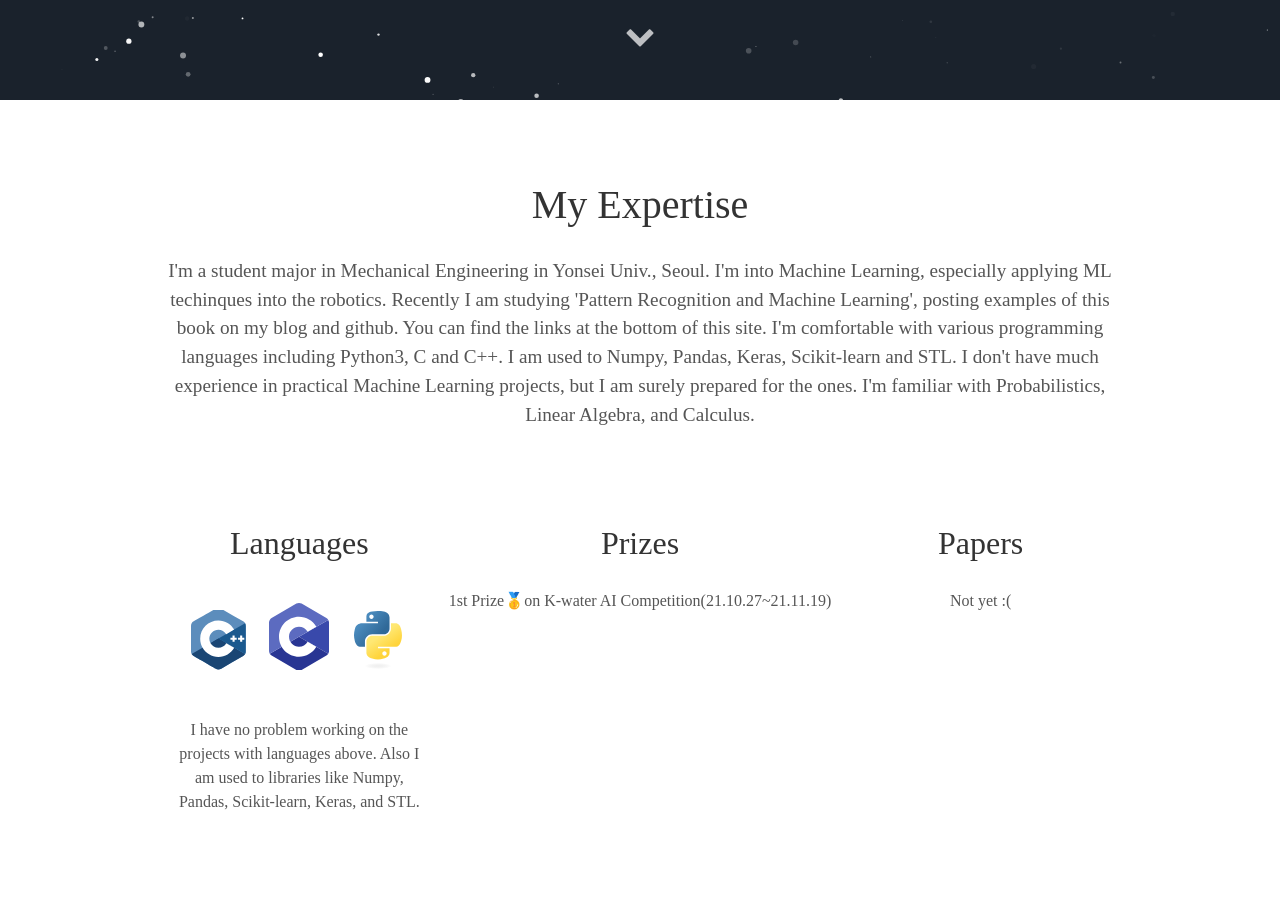
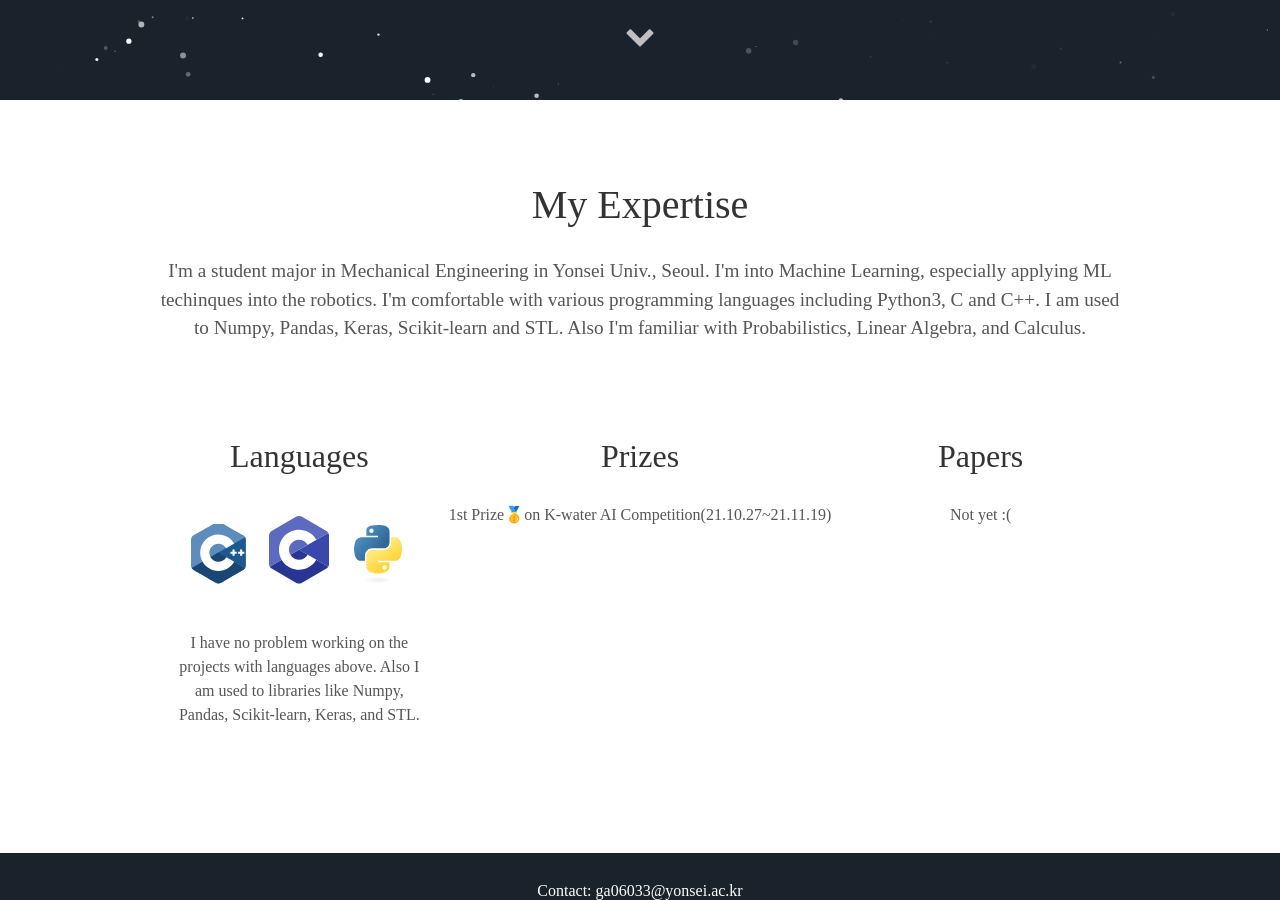
Before and after one commit to yevvonlim/three0-s.github.io, a Jekyll site: the page built from index.html, in a window 1280 px wide and 900 px high, scrolled down 800 px. Built offline with Jekyll 4.4.1, drawn with Linux system fonts in a browser that asks for light colours; some web fonts are replaced.

Commit message:
Update _config.yml

```diff
--- a/_config.yml
+++ b/_config.yml
@@ -6,7 +6,7 @@ url: "https://three0-s.github.io/" # the base hostname & protocol for your site
 
 # User settings
 username: Yewon Lim
-user_description: I'm a student major in Mechanical Engineering in Yonsei Univ., Seoul. I'm into Machine Learning, especially applying ML techinques into the robotics. Recently I am studying 'Pattern Recognition and Machine Learning', posting examples of this book on my blog and github. You can find the links at the bottom of this site. I'm comfortable with various programming languages including Python3, C and C++. I am used to Numpy, Pandas, Keras, Scikit-learn and STL. I don't have much experience in practical Machine Learning projects, but I am surely prepared for the ones. I'm familiar with Probabilistics, Linear Algebra, and Calculus.
+user_description: I'm a student major in Mechanical Engineering in Yonsei Univ., Seoul. I'm into Machine Learning, especially applying ML techinques into the robotics. I'm comfortable with various programming languages including Python3, C and C++. I am used to Numpy, Pandas, Keras, Scikit-learn and STL. Also I'm familiar with Probabilistics, Linear Algebra, and Calculus.
 user_title: Bachelor Student
 email: ga06033@yonsei.ac.kr
 # twitter_username: lorem_ipsum
```
